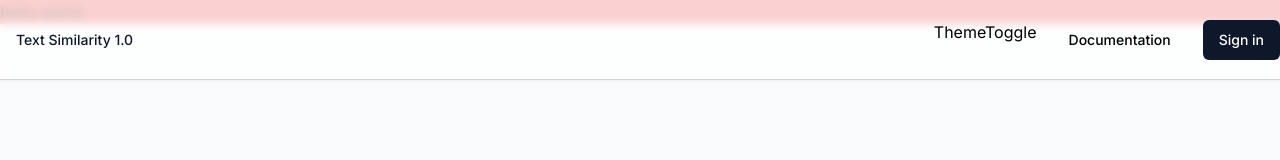
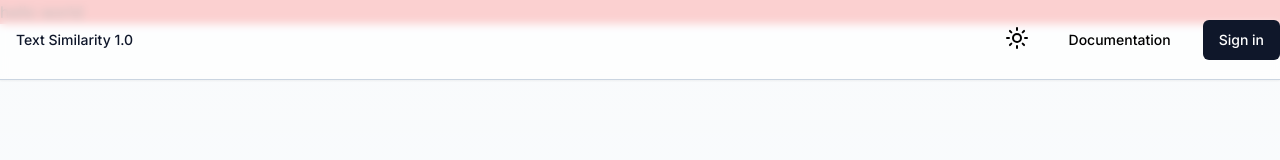
Before and after one commit to singh1203/SimilarityAPI, a Next.js app: page / in a window 1280 px wide. Shown: the top 160 px of the page. Built offline with nearby package versions, Linux system fonts and the light colour scheme; no server answers.

Commit message:
Added DropdownMenu's to the theme toggle button
Signed-off-by: Saurabh Kumar Singh <singh1203.ss@gmail.com>

```diff
--- a/src/components/ThemeToggle.tsx
+++ b/src/components/ThemeToggle.tsx
@@ -2,6 +2,12 @@
 
 import { useTheme } from 'next-themes';
 import { FC } from 'react';
+import { DropdownMenu,
+    DropdownMenuTrigger,
+    DropdownMenuContent,
+    DropdownMenuItem } from '@/components/ui/DropdownMenu';
+import Button from '@/components/ui/Button';
+import { Laptop, Moon, Sun } from 'lucide-react';
 
 interface ThemeToggleProps {}
 
@@ -9,7 +15,29 @@ const ThemeToggle: FC<ThemeToggleProps> = ({}) => {
 
     const {setTheme} = useTheme()
 
-    return <div>ThemeToggle</div>
+    return <DropdownMenu>
+        <DropdownMenuTrigger asChild>
+            <Button variant='ghost' size='sm'>
+                <Sun className='rotate-0 scale-100 transition-all hover:text-slate-900 dark:-rotate-90 dark:scale-0 dark:text-slate-400 dark:hover:text-slate-100' />
+                <Moon className='absolute rotate-90 scale-0 transition-all hover:text-slate-900 dark:rotate-0 dark:scale-100 dark:text-slate-400 dark:hover:text-slate-100'/>
+                <span className='sr-only'>Toggle theme</span>
+            </Button>
+        </DropdownMenuTrigger>
+        <DropdownMenuContent align='end' forceMount>
+            <DropdownMenuItem onClick={() => setTheme('light')}>
+                <Sun className='mr-2 h-4 w-4' />
+                <span>Light</span>
+            </DropdownMenuItem>
+            <DropdownMenuItem onClick={() => setTheme('dark')}>
+                <Moon className='mr-2 h-4 w-4' />
+                <span>Dark</span>
+            </DropdownMenuItem>
+            <DropdownMenuItem onClick={() => setTheme('system')}>
+                <Laptop className='mr-2 h-4 w-4' />
+                <span>System</span>
+            </DropdownMenuItem>
+        </DropdownMenuContent>
+    </DropdownMenu>
 }
 
 export default ThemeToggle;
--- a/tailwind.config.ts
+++ b/tailwind.config.ts
@@ -1,6 +1,7 @@
 import type { Config } from 'tailwindcss'
 
 const config: Config = {
+  darkMode: ['class'],
   content: [
     './src/pages/**/*.{js,ts,jsx,tsx,mdx}',
     './src/components/**/*.{js,ts,jsx,tsx,mdx}',
@@ -9,11 +10,11 @@ const config: Config = {
   ],
   theme: {
     extend: {
-      backgroundImage: {
+      /* backgroundImage: {
         'gradient-radial': 'radial-gradient(var(--tw-gradient-stops))',
         'gradient-conic':
           'conic-gradient(from 180deg at 50% 50%, var(--tw-gradient-stops))',
-      },
+      }, */
     },
   },
   plugins: [],
```
